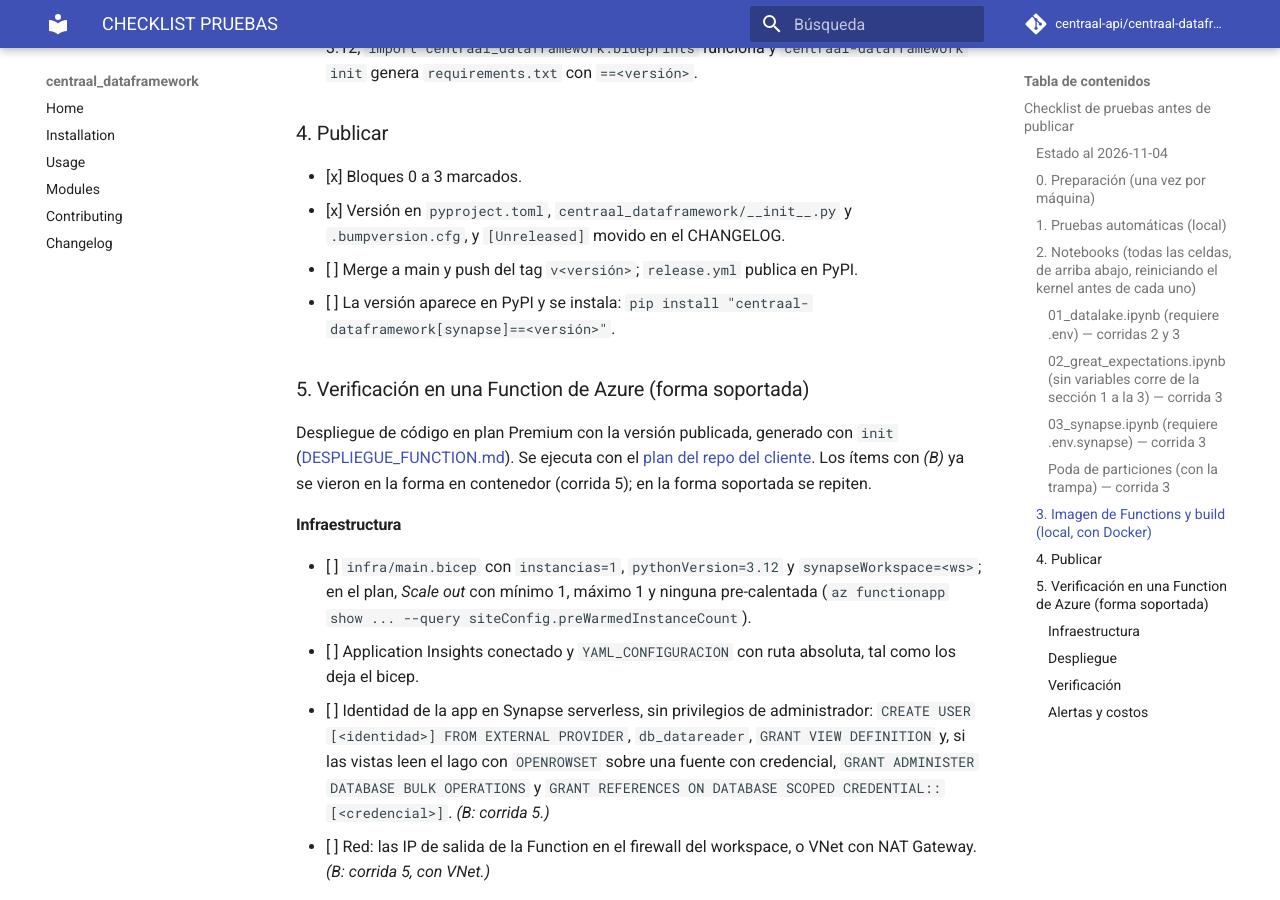
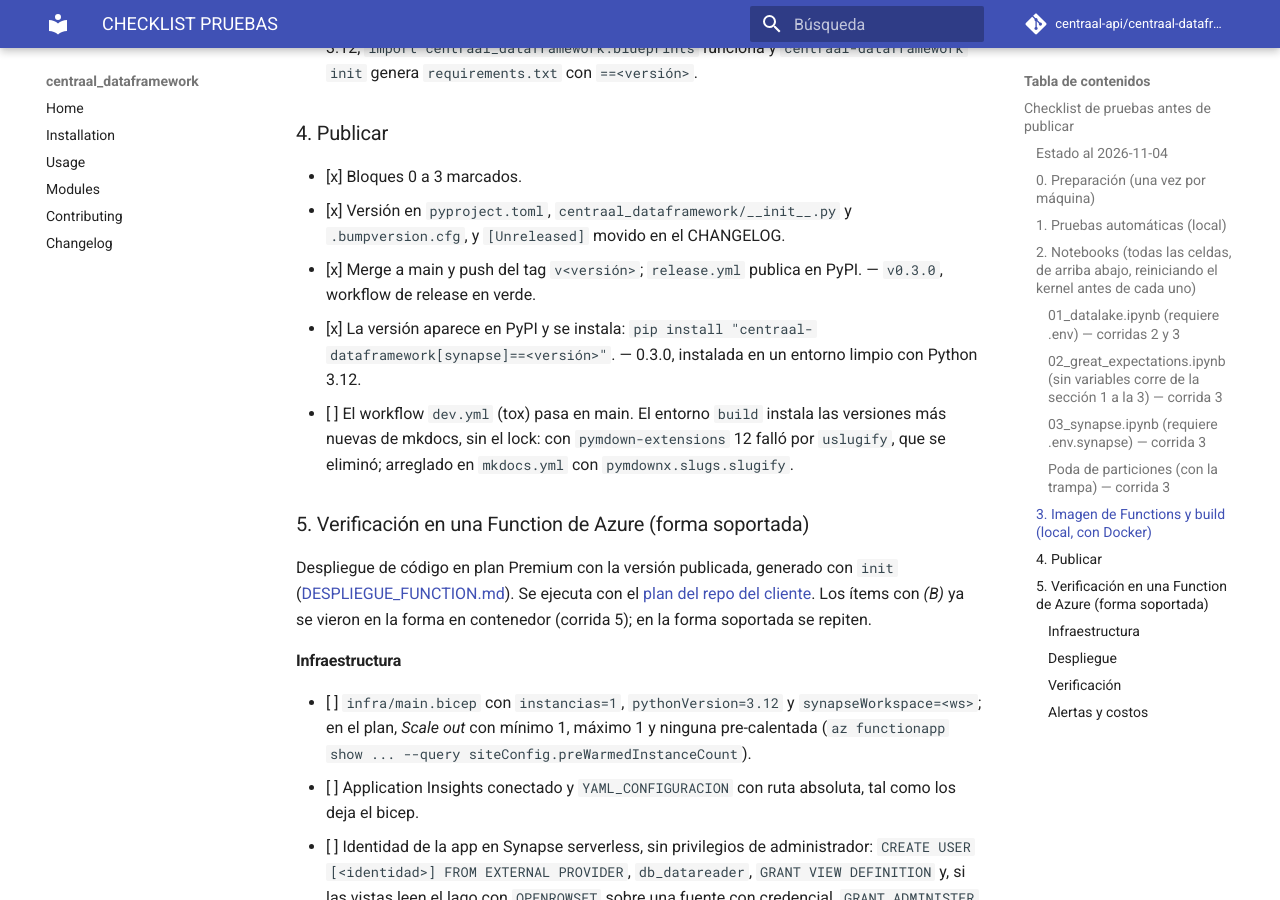
Before and after one commit to centraal-api/centraal-dataframework, an MkDocs documentation site: the page built from docs/CHECKLIST_PRUEBAS.md, in a window 1280 px wide and 900 px high, scrolled down 4621 px. Built offline with MkDocs 1.6.1 and Material for MkDocs 9.7.7, drawn with Linux system fonts in a browser that asks for light colours; comment, search, counter and statistics services are not loaded; some of the changed text lies outside the part shown.

Commit message:
fix(docs): reemplazar uslugify, eliminado en pymdown-extensions 12
El entorno build de tox instala mkdocs sin el lock y mkdocs build fallaba al leer la configuración en Python 3.10. slugify con case=lower funciona con la versión del lock (10.21) y con la 12. El checklist marca la publicación de 0.3.0.

Co-Authored-By: Claude Opus 5.5 <noreply@anthropic.com>

```diff
--- a/docs/CHECKLIST_PRUEBAS.md
+++ b/docs/CHECKLIST_PRUEBAS.md
@@ -119,8 +119,9 @@ Si la foto sana falla con el error de Parquet, Synapse no está podando: revise
 
 - [x] Bloques 0 a 3 marcados.
 - [x] Versión en `pyproject.toml`, `centraal_dataframework/__init__.py` y `.bumpversion.cfg`, y `[Unreleased]` movido en el CHANGELOG.
-- [ ] Merge a main y push del tag `v<versión>`; `release.yml` publica en PyPI.
-- [ ] La versión aparece en PyPI y se instala: `pip install "centraal-dataframework[synapse]==<versión>"`.
+- [x] Merge a main y push del tag `v<versión>`; `release.yml` publica en PyPI. — `v0.3.0`, workflow de release en verde.
+- [x] La versión aparece en PyPI y se instala: `pip install "centraal-dataframework[synapse]==<versión>"`. — 0.3.0, instalada en un entorno limpio con Python 3.12.
+- [ ] El workflow `dev.yml` (tox) pasa en main. El entorno `build` instala las versiones más nuevas de mkdocs, sin el lock: con `pymdown-extensions` 12 falló por `uslugify`, que se eliminó; arreglado en `mkdocs.yml` con `pymdownx.slugs.slugify`.
 
 ## 5. Verificación en una Function de Azure (forma soportada)
 
--- a/mkdocs.yml
+++ b/mkdocs.yml
@@ -43,7 +43,10 @@ markdown_extensions:
   - toc:
       baselevel: 2
       permalink: true
-      slugify: !!python/name:pymdownx.slugs.uslugify
+      # uslugify se eliminó en pymdown-extensions 12; este es su reemplazo (existe desde la 8).
+      slugify: !!python/object/apply:pymdownx.slugs.slugify
+        kwds:
+          case: lower
   - meta
 plugins:
   - include-markdown
```
Also changed, not shown: other parts of docs/CHECKLIST_PRUEBAS.md (+1 -1 lines).
